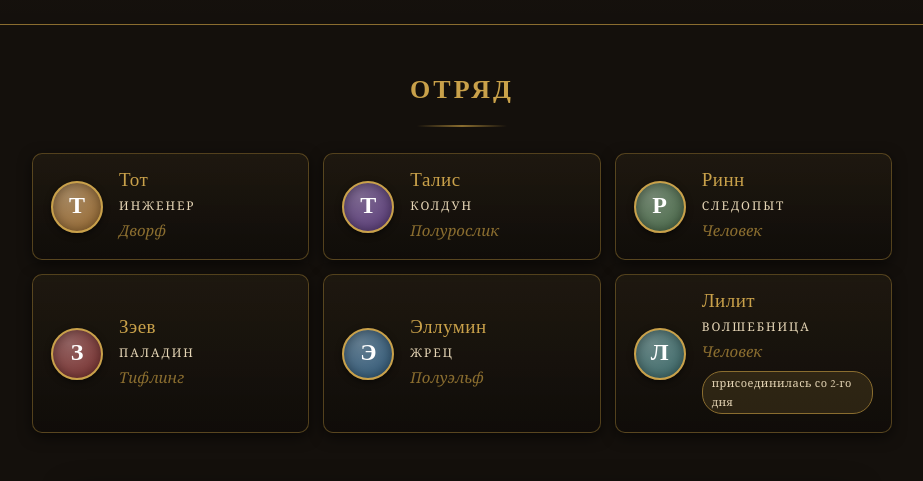
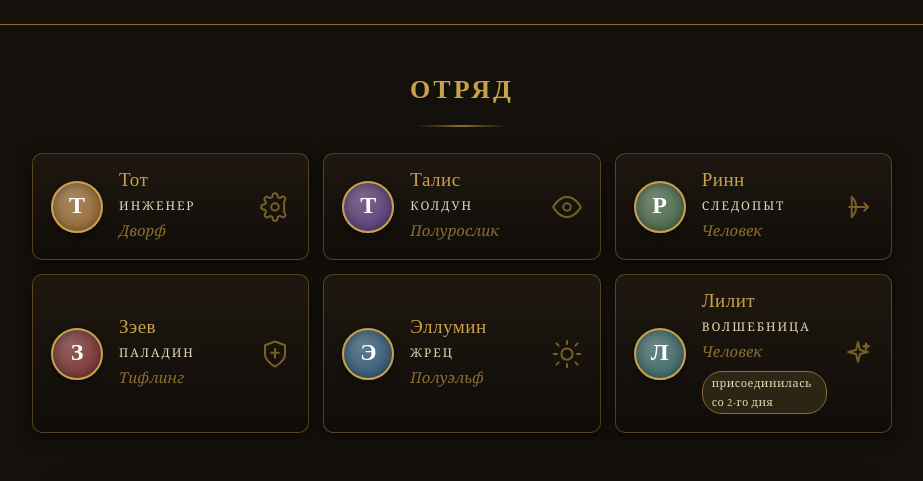
Before and after one commit to pashtet0708/dnd-diary, a plain HTML site: page index.html in a window 1280 px wide. Shown: the part 286-767 px from the top of the page, without its empty margins (178-1101 px from the left). Drawn offline with nearby package versions, Linux system fonts and the light colour scheme.

Commit message:
Отряд: иконки классов (SVG) справа в карточке

```diff
--- a/app.js
+++ b/app.js
@@ -70,6 +70,28 @@ function renderEntry(e) {
     </article>`;
 }
 
+/* ===== Иконки классов (SVG, золотой контур) ===== */
+const CLASS_ICONS = {
+  "Инженер":
+    `<circle cx="12" cy="12" r="3"/><path d="M19.4 15a1.65 1.65 0 0 0 .33 1.82l.06.06a2 2 0 1 1-2.83 2.83l-.06-.06a1.65 1.65 0 0 0-1.82-.33 1.65 1.65 0 0 0-1 1.51V21a2 2 0 0 1-4 0v-.09A1.65 1.65 0 0 0 9 19.4a1.65 1.65 0 0 0-1.82.33l-.06.06a2 2 0 1 1-2.83-2.83l.06-.06a1.65 1.65 0 0 0 .33-1.82 1.65 1.65 0 0 0-1.51-1H3a2 2 0 0 1 0-4h.09A1.65 1.65 0 0 0 4.6 9a1.65 1.65 0 0 0-.33-1.82l-.06-.06a2 2 0 1 1 2.83-2.83l.06.06a1.65 1.65 0 0 0 1.82.33H9a1.65 1.65 0 0 0 1-1.51V3a2 2 0 0 1 4 0v.09a1.65 1.65 0 0 0 1 1.51 1.65 1.65 0 0 0 1.82-.33l.06-.06a2 2 0 1 1 2.83 2.83l-.06.06a1.65 1.65 0 0 0-.33 1.82V15z"/>`,
+  "Колдун":
+    `<path d="M1 12s4-8 11-8 11 8 11 8-4 8-11 8-11-8-11-8z"/><circle cx="12" cy="12" r="3"/>`,
+  "Следопыт":
+    `<path d="M7 4a11 11 0 0 1 0 16"/><path d="M7 4v16"/><path d="M5 12h15"/><path d="M17 9l3 3-3 3"/>`,
+  "Паладин":
+    `<path d="M12 22s8-4 8-10V5l-8-3-8 3v7c0 6 8 10 8 10z"/><path d="M12 8v7"/><path d="M9 11h6"/>`,
+  "Жрец":
+    `<circle cx="12" cy="12" r="4.5"/><path d="M12 1.5v2.5M12 20v2.5M3.5 3.5l1.8 1.8M18.7 18.7l1.8 1.8M1.5 12h2.5M20 12h2.5M3.5 20.5l1.8-1.8M18.7 5.3l1.8-1.8"/>`,
+  "Волшебница":
+    `<path d="M12 2.5l1.6 6.3 6.3 1.6-6.3 1.6L12 18.3l-1.6-6.3L4.1 10.4l6.3-1.6z"/><path d="M18.5 3.5l.5 1.8 1.8.5-1.8.5-.5 1.8-.5-1.8-1.8-.5 1.8-.5z"/>`,
+};
+function classIcon(cls) {
+  const inner = CLASS_ICONS[cls] || `<path d="M12 3l9 9-9 9-9-9z"/>`;
+  return `<svg class="cls-ico" viewBox="0 0 24 24" fill="none" stroke="currentColor" ` +
+         `stroke-width="1.6" stroke-linecap="round" stroke-linejoin="round" aria-hidden="true">` +
+         `${inner}</svg>`;
+}
+
 /* ===== Отряд ===== */
 function renderParty() {
   const el = document.getElementById('party');
@@ -87,6 +109,7 @@ function renderParty() {
           <div class="hero-race">${escapeHtml(m.race)}</div>
           ${joined}
         </div>
+        <div class="hero-icon" title="${escapeHtml(m.cls)}">${classIcon(m.cls)}</div>
       </div>`;
   }).join('');
   el.innerHTML = `<h3 class="party-title">Отряд</h3><div class="party-grid">${cards}</div>`;
--- a/styles.css
+++ b/styles.css
@@ -116,7 +116,19 @@ body {
   border: 2px solid var(--gold);
   box-shadow: inset 0 0 12px rgba(0,0,0,.4), 0 2px 6px var(--shadow);
 }
-.hero-info { min-width: 0; }
+.hero-info { min-width: 0; flex: 1 1 auto; }
+.hero-icon {
+  flex: 0 0 auto;
+  align-self: center;
+  color: var(--gold-soft);
+  opacity: .85;
+}
+.hero-card:hover .hero-icon { color: var(--gold); opacity: 1; }
+.cls-ico {
+  width: 30px;
+  height: 30px;
+  display: block;
+}
 .hero-name {
   font-family: 'Cinzel', serif;
   font-size: 19px;
```
